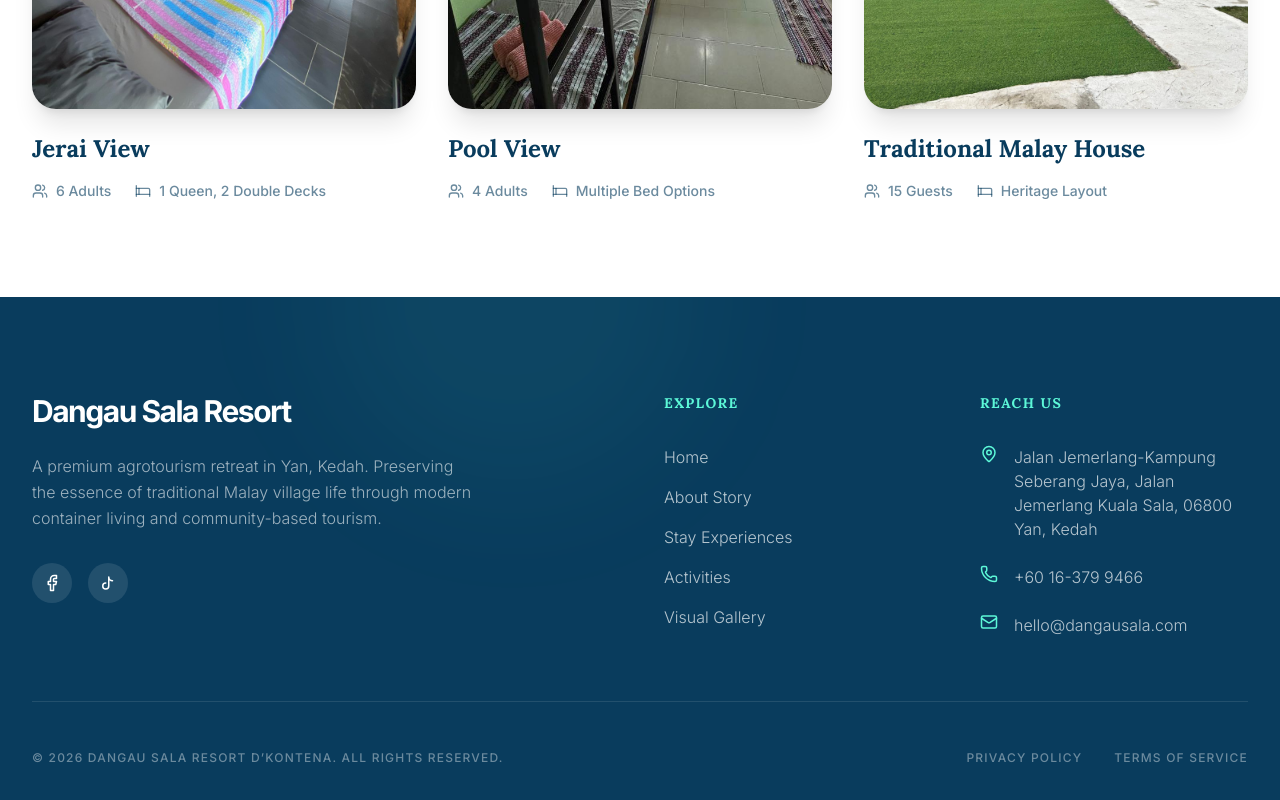
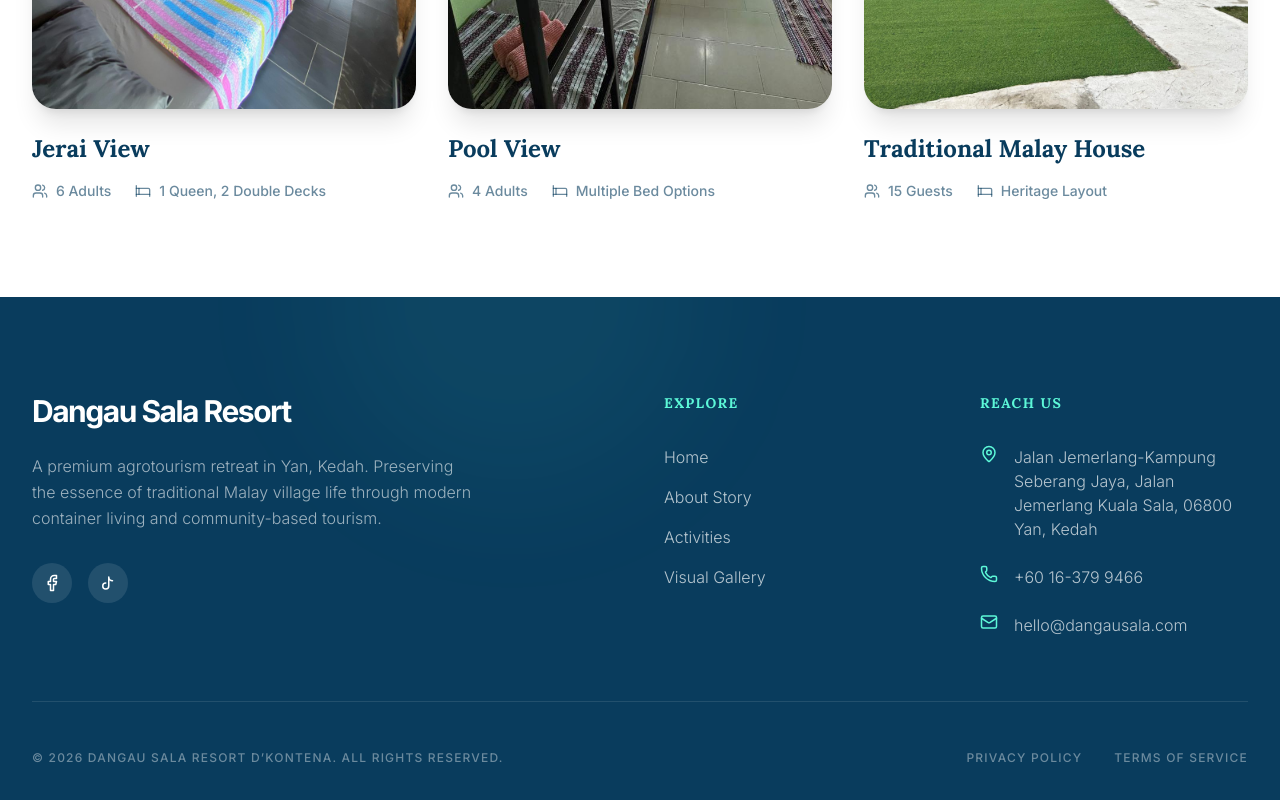
Before and after one commit to Ziieyyy/DangauSala, a Next.js app: page / in a window 1280 px wide. Shown: the part 1415-2215 px from the top of the page. Built offline with nearby package versions, Linux system fonts and the light colour scheme.

Commit message:
Remove Stay Experiences link from footer

```diff
--- a/components/Footer.tsx
+++ b/components/Footer.tsx
@@ -31,7 +31,7 @@ export default function Footer() {
             <ul className="space-y-4 font-light text-white/70">
               <li><Link href="/" className="hover:text-highlight transition-colors">Home</Link></li>
               <li><Link href="/about" className="hover:text-highlight transition-colors">About Story</Link></li>
-              <li><Link href="/rooms" className="hover:text-highlight transition-colors">Stay Experiences</Link></li>
+
               <li><Link href="/experience" className="hover:text-highlight transition-colors">Activities</Link></li>
               <li><Link href="/experience#gallery" className="hover:text-highlight transition-colors">Visual Gallery</Link></li>
             </ul>
```
